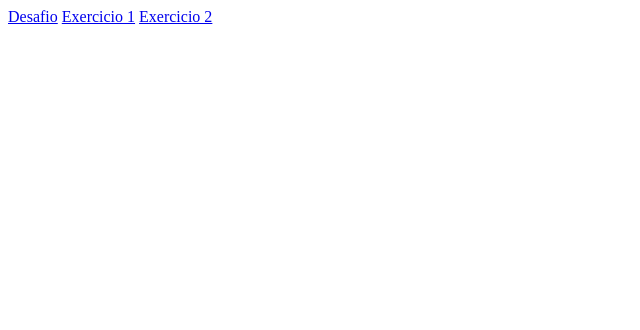
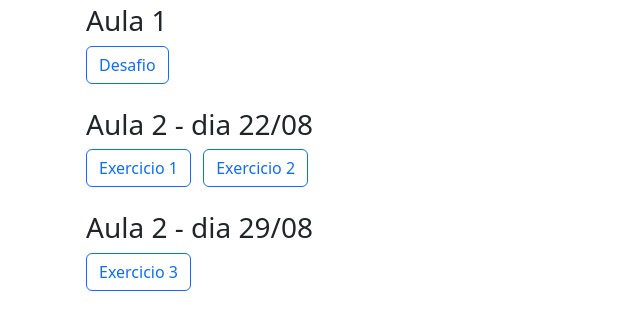
Before and after one commit to GBielMendes7/Laboratorio-Engenharia, a plain HTML site: page index.html in a window 1280 px wide. Shown: the whole page, without its empty margins (0-640 px from the left). Drawn offline with nearby package versions, Linux system fonts and the light colour scheme.

Commit message:
bootstrap

```diff
--- a/index.html
+++ b/index.html
@@ -4,12 +4,38 @@
     <meta charset="UTF-8">
     <meta http-equiv="X-UA-Compatible" content="IE=edge">
     <meta name="viewport" content="width=device-width, initial-scale=1.0">
+    <link href="https://cdn.jsdelivr.net/npm/bootstrap@5.2.0/dist/css/bootstrap.min.css" rel="stylesheet" integrity="sha384-gH2yIJqKdNHPEq0n4Mqa/HGKIhSkIHeL5AyhkYV8i59U5AR6csBvApHHNl/vI1Bx" crossorigin="anonymous">
     <title>Atividades</title>
 </head>
 <body>
-    <a href="Desafios/Desafio 1/Index.html">Desafio</a>
-    <a href="Aula dia 22 ago/Exercicio 1/index.html">Exercicio 1</a>
-    <a href="Aula dia 22 ago/Exercicio 2/index.html">Exercicio 2</a>
+    <div class="container">
+        <div class="row p-1 mb-3">
+            <div class="col">
+                <h3>Aula 1</h2>
+                <a href="Desafios/Desafio 1/Index.html"><button type="button" class="btn btn-outline-primary">Desafio</button></a>
+            </div>
+        </div>
+
+        <div class="row p-1 mb-3">
+            <div class="col">
+                <h3>Aula 2 - dia 22/08</h2>
+                <a href="Aula dia 22 ago/Exercicio 1/index.html"><button type="button" class="btn btn-outline-primary me-2">Exercicio 1</button></a>
+                <a href="Aula dia 22 ago/Exercicio 2/index.html"><button type="button" class="btn btn-outline-primary">Exercicio 2</button></a>
+          </div>
+        </div>
+
+        <div class="row p-1 mb-3">
+            <div class="col">
+                <h3>Aula 2 - dia 29/08</h2>
+                <a href="Aula dia 29 ago/Exercicio 3/Index.html"><button type="button" class="btn btn-outline-primary">Exercicio 3</button></a>
+            </div>
+        </div>
+
+
+
+
+    </div>
+
 
 
 </body>
```
